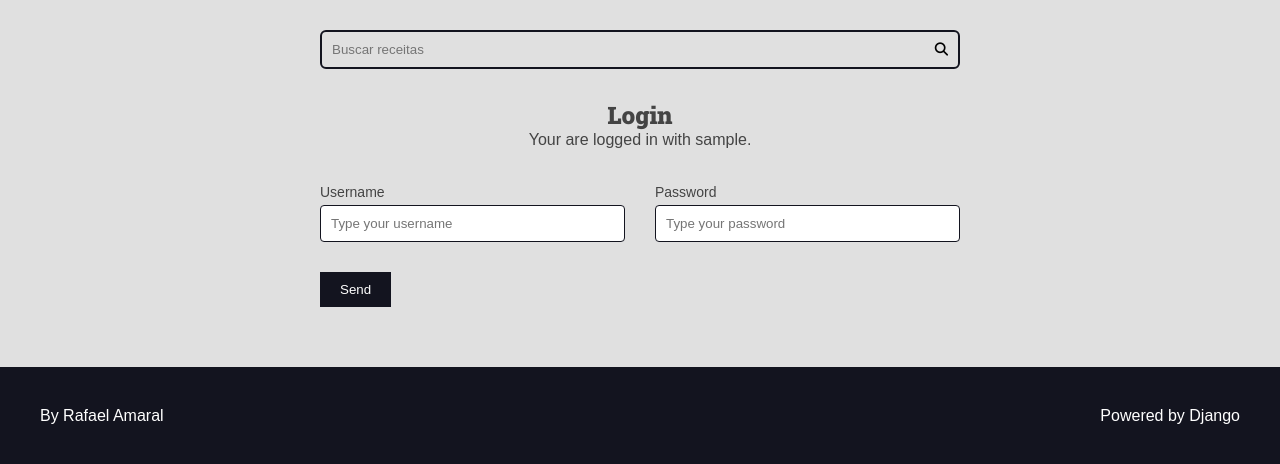
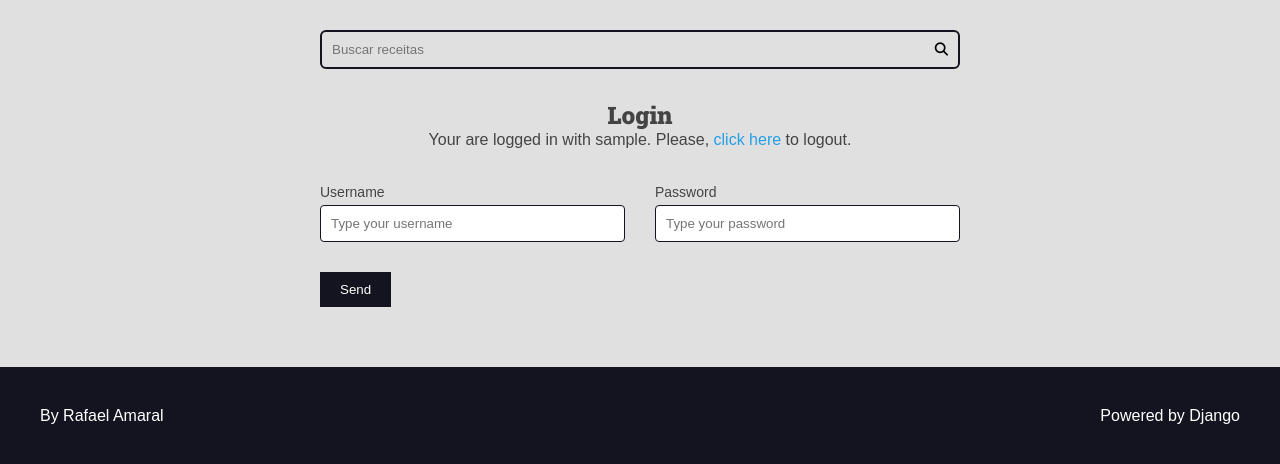
Before and after one commit to RafaRagnar/django-project01, a Django app: template authors/templates/authors/pages/login.html in a window 1280 px wide. Shown: the part 113-577 px from the top of the page. Run offline with Django 5.2, Linux system fonts and the light colour scheme; the template is opened without the code that fills it: values that come from a table or form of the project are taken from there, others are empty; the visitor is signed in with stand-in values (Sample User, id 1).

Commit message:
Logout system - CSRF security

```diff
--- a/authors/templates/authors/pages/login.html
+++ b/authors/templates/authors/pages/login.html
@@ -7,10 +7,16 @@
         <h2>Login</h2>
 
         {% if request.user.is_authenticated %}
-            <p>
+            <div>
                 Your are logged in with
                 {{ request.user.username }}.
-            </p>
+                Please,
+                <form class="inline-form" action="{% url 'authors:logout' %}" method='POST'>
+                {% csrf_token %}
+                <input type="hidden" name="username" value="{{ request.user.username }}">
+                <button class="plaintext-button" type="submit">click here</button>
+                </form> to logout.
+            </div>
         {% endif %}
 
     </div>
--- a/authors/urls.py
+++ b/authors/urls.py
@@ -8,4 +8,5 @@ urlpatterns = [
     path('register/create/', views.register_create, name='register_create'),
     path('login/', views.login_view, name='login'),
     path('login/create/', views.login_create, name='login_create'),
+    path('logout/', views.logout_view, name='logout'),
 ]
--- a/base_static/global/css/styles.css
+++ b/base_static/global/css/styles.css
@@ -353,10 +353,20 @@ h6 {
     border: none;
     background: var(--color-primary-dark);
     color: var(--color-white);
-
 }
 
+.plaintext-button {
+    display: inline;
+    border: none;
+    background: none;
+    cursor: pointer;
+    color: var(--color-primary);
+    font-size: 1.6rem;
+}
 
+.inline-form {
+    display: inline;
+}
 /* Messages */
 .messages-container {
     display: flex;
```
Also changed, not shown: authors/views.py (+17 -1 lines).
